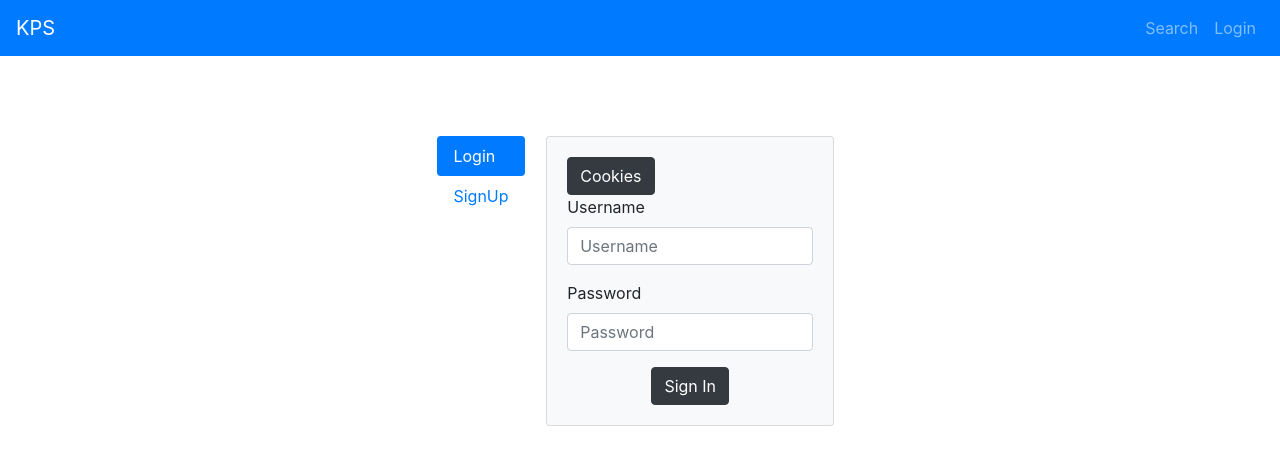
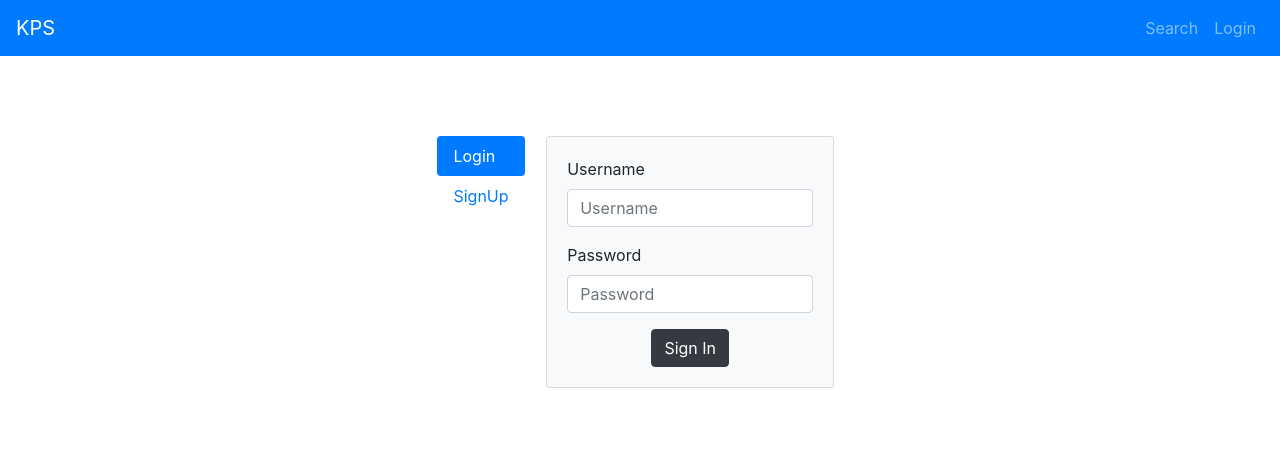
Before and after one commit to kennetng/Task25_frontend, a React (Create React App) app: page /login in a window 1280 px wide. Shown: the top 464 px of the page. Built offline with nearby package versions, Linux system fonts and the light colour scheme.

Commit message:
Removed Cookie button from login page

```diff
--- a/src/components/login/loginForm.js
+++ b/src/components/login/loginForm.js
@@ -45,14 +45,6 @@ class LoginForm extends Component {
       <Card bg="light" text="black" style={{ width: "18rem" }}>
         <Card.Body>
           <Form>
-            <Button
-              variant="dark"
-              type="button"
-              onClick={this.setCookie.bind(this)}
-            >
-              Cookies
-            </Button>
-
             <Form.Group controlId="formBasicUsernameLogin">
               <Form.Label>Username</Form.Label>
               <Form.Control
```
